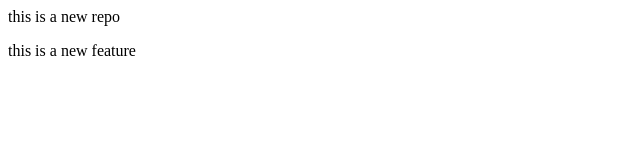
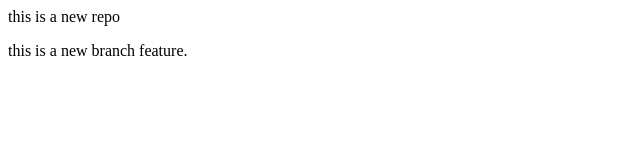
Before and after one commit to HARICHANDANACS/LocalRepo, a plain HTML site: page index.html in a window 1280 px wide. Shown: the full height of the page, 0-640 px from the left. Drawn offline with Linux system fonts and the light colour scheme.

Commit message:
new feature

```diff
--- a/index.html
+++ b/index.html
@@ -1,2 +1,2 @@
 <p>this is a new repo</p>
-<p>this is a new feature</p>
+<p>this is a new branch feature.</p>
```
